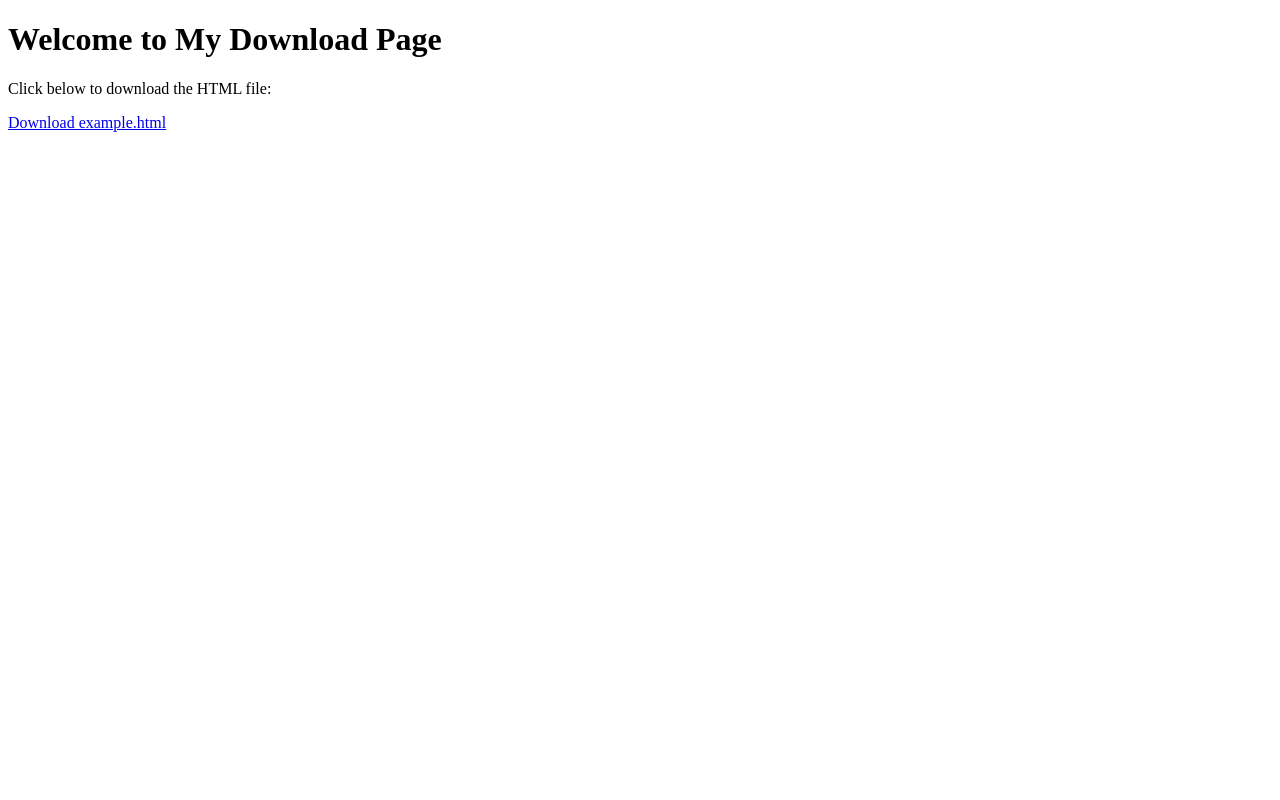
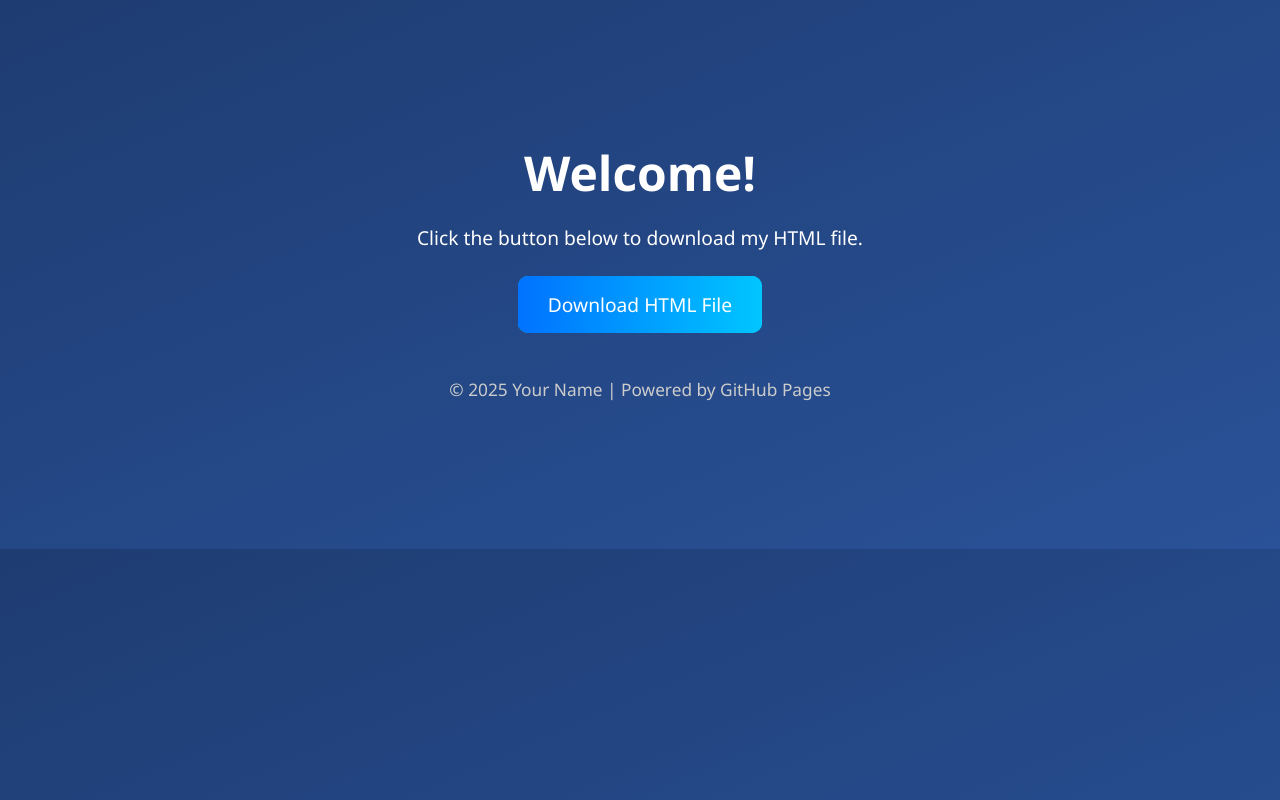
Before and after one commit to SkateboardingCow/ES-disection, a plain HTML site: page index.html in a window 1280 px wide. Drawn offline with Linux system fonts and the light colour scheme.

Commit message:
Add files via upload

```diff
--- a/index.html
+++ b/index.html
@@ -2,11 +2,55 @@
 <html lang="en">
 <head>
   <meta charset="UTF-8">
-  <title>Download Page</title>
+  <title>Download My File</title>
+  <style>
+    body {
+      background: linear-gradient(to bottom right, #1e3c72, #2a5298);
+      color: #fff;
+      font-family: 'Segoe UI', sans-serif;
+      text-align: center;
+      padding: 100px 20px;
+    }
+
+    h1 {
+      font-size: 3em;
+      margin-bottom: 10px;
+    }
+
+    p {
+      font-size: 1.2em;
+      margin-bottom: 40px;
+    }
+
+    a.download-button {
+      background-color: #00c6ff;
+      background-image: linear-gradient(to right, #0072ff, #00c6ff);
+      color: white;
+      padding: 15px 30px;
+      border-radius: 10px;
+      text-decoration: none;
+      font-size: 1.2em;
+      transition: transform 0.2s ease, box-shadow 0.2s ease;
+    }
+
+    a.download-button:hover {
+      transform: scale(1.05);
+      box-shadow: 0 10px 20px rgba(0,0,0,0.2);
+    }
+
+    footer {
+      margin-top: 60px;
+      font-size: 0.9em;
+      color: #ccc;
+    }
+  </style>
 </head>
 <body>
-  <h1>Welcome to My Download Page</h1>
-  <p>Click below to download the HTML file:</p>
-  <a href="example.html" download>Download example.html</a>
+  <h1>Welcome!</h1>
+  <p>Click the button below to download my HTML file.</p>
+  <a href="example.html" download class="download-button">Download HTML File</a>
+  <footer>
+    <p>&copy; 2025 Your Name | Powered by GitHub Pages</p>
+  </footer>
 </body>
 </html>
```
Also changed, not shown: example.html (line endings or trailing spaces).
